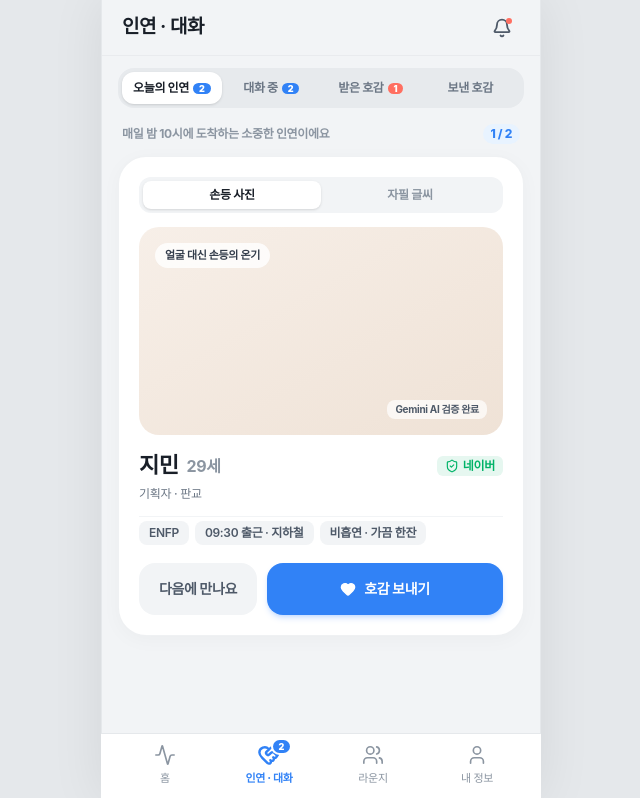
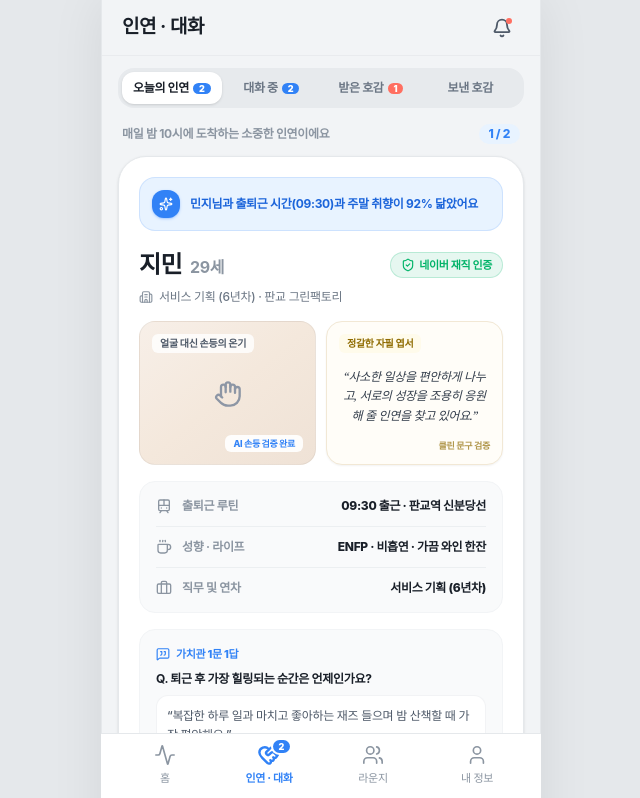
Before and after one commit to salaryee/dating, a Next.js app: page /chat in a window 1280 px wide. Shown: the top 798 px of the page, without its empty margins (319-959 px from the left). Built offline with nearby package versions, Linux system fonts and the light colour scheme.

Commit message:
feat: 토스 PO/디자이너 관점 오늘의 인연 추천 프로필 카드 전면 재구성

```diff
--- a/src/app/chat/page.tsx
+++ b/src/app/chat/page.tsx
@@ -18,35 +18,55 @@ import {
   RotateCcw,
   MessageCircleHeart,
   Check,
+  Train,
+  Coffee,
+  Briefcase,
+  Lock,
+  MessageSquareQuote,
+  Flame,
 } from "lucide-react";
 
-// 오늘의 인연 데이터 (기존 홈 카드 통합)
+// 토스 PO & 디자이너 관점: 풍부한 맥락과 라이프스타일 가치를 담은 인연 데이터
 const TODAY_RECOMMENDATIONS = [
   {
     id: "rec-1",
     name: "지민",
     age: 29,
     company: "네이버",
-    job: "기획자",
-    location: "판교",
+    department: "서비스 기획 (6년차)",
+    location: "판교 그린팩토리",
+    matchInsight: "민지님과 출퇴근 시간(09:30)과 주말 취향이 92% 닮았어요",
+    commute: "09:30 출근 · 판교역 신분당선",
     mbti: "ENFP",
-    commute: "09:30 출근 · 지하철",
-    lifestyle: "비흡연 · 가끔 한잔",
-    handGradient: "from-[#F7EFE8] to-[#EFE2D6]",
-    quote: "퇴근 후 좋아하는 음악 들으며 밤 산책하는 시간을 가장 아껴요.",
+    lifestyle: "비흡연 · 가끔 와인 한잔",
+    routine: "퇴근 후 탄천 40분 러닝 · 주말엔 독립서점 탐방",
+    qna: {
+      question: "퇴근 후 가장 힐링되는 순간은 언제인가요?",
+      answer: "복잡한 하루 일과 마치고 좋아하는 재즈 들으며 밤 산책할 때 가장 편안해요.",
+    },
+    verificationBadge: "네이버 사내메일 재직 인증 완료",
+    handGradient: "from-[#F7EFE8] via-[#F4E8DC] to-[#EFE2D6]",
+    quote: "사소한 일상을 편안하게 나누고, 서로의 성장을 조용히 응원해 줄 인연을 찾고 있어요.",
   },
   {
     id: "rec-2",
     name: "준호",
     age: 31,
     company: "토스",
-    job: "데이터 엔지니어",
-    location: "강남",
+    department: "데이터 엔지니어 (7년차)",
+    location: "강남 테헤란로",
+    matchInsight: "판교 · 강남 오피스 생활권 · 퇴근 후 커피 한잔하기 좋은 거리예요",
+    commute: "10:00 출근 · 자차 (테헤란로)",
     mbti: "INTJ",
-    commute: "10:00 출근 · 자차",
-    lifestyle: "비흡연 · 안 마심",
-    handGradient: "from-[#E8F0F8] to-[#D6E4F2]",
-    quote: "주말엔 러닝을 하거나 서점에서 서로의 가치관을 나누고 싶어요.",
+    lifestyle: "비흡연 · 술 안 마심",
+    routine: "주말 아침 한강 러닝 · 테크 팟캐스트 듣기",
+    qna: {
+      question: "어떤 관계를 꿈꾸시나요?",
+      answer: "주말에 각자 일에 몰입하다가도, 저녁엔 마주 앉아 편안하게 서로의 생각을 나눌 수 있는 관계요.",
+    },
+    verificationBadge: "토스 사내메일 재직 인증 완료",
+    handGradient: "from-[#E8F0F8] via-[#DFECF8] to-[#D6E4F2]",
+    quote: "꾸밈없는 담백한 대화 속에서 자연스러운 서로의 가치관을 알아가고 싶습니다.",
   },
 ];
 
@@ -58,7 +78,6 @@ function ChatContent() {
 
   // 오늘의 인연 상태
   const [currentIndex, setCurrentIndex] = useState(0);
-  const [cardTab, setCardTab] = useState<"hand" | "note">("hand");
   const [toastMessage, setToastMessage] = useState<string | null>(null);
 
   useEffect(() => {
@@ -77,7 +96,6 @@ function ChatContent() {
 
   const handlePass = () => {
     showToast("다음 추천으로 넘어갔어요");
-    setCardTab("hand");
     setCurrentIndex((prev) => prev + 1);
   };
 
@@ -85,13 +103,11 @@ function ChatContent() {
     if (currentProfile) {
       showToast(`${currentProfile.name}님에게 호감을 보냈어요`);
     }
-    setCardTab("hand");
     setCurrentIndex((prev) => prev + 1);
   };
 
   const handleReset = () => {
     setCurrentIndex(0);
-    setCardTab("hand");
   };
 
   // 매칭된 대화 목록
@@ -228,108 +244,149 @@ function ChatContent() {
         </div>
       </div>
 
-      {/* 탭 1: 오늘의 인연 (1순위 핵심 탭) */}
+      {/* 탭 1: 오늘의 인연 (토스 PO/디자이너 관점 전면 재구성) */}
       {activeTab === "today" && (
-        <div className="flex-1 px-4 pb-24 flex flex-col justify-start">
+        <div className="flex-1 px-4 pb-28 flex flex-col justify-start">
           <div className="py-2 flex items-center justify-between px-1">
             <span className="text-xs font-bold text-[#8B95A1]">
               매일 밤 10시에 도착하는 소중한 인연이에요
             </span>
-            <span className="text-xs bg-[#E8F3FF] text-[#3182F6] font-extrabold px-2 py-0.5 rounded-full">
+            <span className="text-xs bg-[#E8F3FF] text-[#3182F6] font-extrabold px-2.5 py-0.5 rounded-full">
               {Math.min(currentIndex + 1, TODAY_RECOMMENDATIONS.length)} / {TODAY_RECOMMENDATIONS.length}
             </span>
           </div>
 
           {currentProfile ? (
-            <div className="bg-white rounded-[28px] p-4 sm:p-5 shadow-[0_4px_20px_rgba(0,0,0,0.03)] border border-[#E5E8EB]/60 flex flex-col gap-3.5 mt-1">
-              {/* 손등 사진 ↔ 자필 글씨 토글 */}
-              <div className="flex bg-[#F2F4F6] p-1 rounded-xl">
-                <button
-                  onClick={() => setCardTab("hand")}
-                  className={`flex-1 py-1.5 rounded-lg text-xs font-bold transition-all ${
-                    cardTab === "hand"
-                      ? "bg-white text-[#191F28] shadow-sm font-black"
-                      : "text-[#8B95A1]"
-                  }`}
-                >
-                  손등 사진
-                </button>
-                <button
-                  onClick={() => setCardTab("note")}
-                  className={`flex-1 py-1.5 rounded-lg text-xs font-bold transition-all ${
-                    cardTab === "note"
-                      ? "bg-white text-[#191F28] shadow-sm font-black"
-                      : "text-[#8B95A1]"
-                  }`}
-                >
-                  자필 글씨
-                </button>
+            <div className="bg-white rounded-[28px] p-5 shadow-sm border border-[#E5E8EB] flex flex-col gap-4 mt-1">
+
+              {/* 1. 토스 매칭 인사이트 칩 (Why this match?) */}
+              <div className="bg-[#E8F3FF] rounded-2xl p-3 flex items-center gap-2.5 border border-[#3182F6]/15">
+                <div className="w-7 h-7 rounded-xl bg-[#3182F6] flex items-center justify-center shrink-0 shadow-sm shadow-blue-500/30">
+                  <Sparkles className="w-3.5 h-3.5 text-white" />
+                </div>
+                <p className="text-xs font-bold text-[#1B64DA] leading-snug">
+                  {currentProfile.matchInsight}
+                </p>
               </div>
 
-              {/* 비주얼 영역 */}
-              {cardTab === "hand" ? (
-                <div
-                  className={`h-48 sm:h-52 rounded-[20px] bg-gradient-to-br ${currentProfile.handGradient} flex flex-col justify-between p-4 relative overflow-hidden`}
-                >
-                  <span className="self-start bg-white/80 backdrop-blur-md px-2.5 py-1 rounded-full text-[11px] font-bold text-[#333D4B]">
-                    얼굴 대신 손등의 온기
-                  </span>
-                  <span className="self-end text-[10px] font-bold text-[#4E5968] bg-white/70 backdrop-blur-md px-2 py-0.5 rounded-lg">
-                    Gemini AI 검증 완료
-                  </span>
-                </div>
-              ) : (
-                <div className="h-48 sm:h-52 rounded-[20px] bg-[#FFFBF2] p-5 flex flex-col justify-between border border-[#F5E8D0]">
-                  <span className="self-start bg-white px-2.5 py-1 rounded-full text-[11px] font-bold text-[#8F6B00]">
-                    직접 쓴 정갈한 손글씨
-                  </span>
-                  <p className="text-sm text-[#333D4B] leading-relaxed font-serif italic my-auto text-center px-2">
-                    &ldquo;{currentProfile.quote}&rdquo;
-                  </p>
-                  <span className="self-end text-[10px] font-bold text-[#8F6B00]/70">
-                    클린 문구 검증 완료
-                  </span>
-                </div>
-              )}
-
-              {/* 인적사항 */}
-              <div>
-                <div className="flex items-center gap-2">
-                  <h2 className="text-[22px] font-black text-[#191F28] tracking-tight">
+              {/* 2. 아이덴티티 & 안심 인증 영역 */}
+              <div className="flex flex-col gap-1">
+                <div className="flex items-center justify-between">
+                  <div className="flex items-baseline gap-2">
+                    <h2 className="text-[24px] font-black text-[#191F28] tracking-tight">
                       {currentProfile.name}
                     </h2>
                     <span className="text-base font-bold text-[#8B95A1]">
                       {currentProfile.age}세
                     </span>
-                  <span className="ml-auto text-xs text-[#00B368] font-bold bg-[#E6F7F0] px-2 py-0.5 rounded-md flex items-center gap-1">
+                  </div>
+
+                  <span className="text-[11px] text-[#00B368] font-extrabold bg-[#E6F7F0] px-2.5 py-1 rounded-full flex items-center gap-1 border border-[#00B368]/20">
                     <ShieldCheck className="w-3.5 h-3.5 text-[#00B368]" />
-                    {currentProfile.company}
+                    <span>{currentProfile.company} 재직 인증</span>
                   </span>
                 </div>
 
-                <p className="text-xs text-[#6B7684] mt-1 font-medium">
-                  {currentProfile.job} · {currentProfile.location}
+                <p className="text-xs text-[#6B7684] font-medium flex items-center gap-1.5 mt-0.5">
+                  <Building2 className="w-3.5 h-3.5 text-[#8B95A1]" />
+                  <span>{currentProfile.department} · {currentProfile.location}</span>
                 </p>
               </div>
 
-              {/* 라이프스타일 칩 3종 */}
-              <div className="flex items-center gap-1.5 flex-wrap pt-1 border-t border-[#F2F4F6]">
-                <span className="bg-[#F2F4F6] text-[#4E5968] text-xs font-semibold px-2.5 py-1 rounded-lg">
-                  {currentProfile.mbti}
+              {/* 3. 체온 & 필체 듀얼 뷰 (Dual Visual 2분할 카드) */}
+              <div className="grid grid-cols-2 gap-2.5">
+                {/* 좌측: 손등의 온기 카드 */}
+                <div
+                  className={`h-36 rounded-2xl bg-gradient-to-br ${currentProfile.handGradient} p-3 flex flex-col justify-between border border-black/5 relative overflow-hidden`}
+                >
+                  <span className="self-start text-[10px] font-bold text-[#4E5968] bg-white/80 backdrop-blur-sm px-2 py-0.5 rounded-md">
+                    얼굴 대신 손등의 온기
                   </span>
-                <span className="bg-[#F2F4F6] text-[#4E5968] text-xs font-semibold px-2.5 py-1 rounded-lg">
-                  {currentProfile.commute}
-                </span>
-                <span className="bg-[#F2F4F6] text-[#4E5968] text-xs font-semibold px-2.5 py-1 rounded-lg">
-                  {currentProfile.lifestyle}
+
+                  <div className="flex items-center justify-center my-auto opacity-70">
+                    <Hand className="w-7 h-7 text-slate-500" />
+                  </div>
+
+                  <span className="self-end text-[9px] font-extrabold text-[#3182F6] bg-white/90 backdrop-blur-sm px-2 py-0.5 rounded-md">
+                    AI 손등 검증 완료
                   </span>
                 </div>
 
-              {/* 하단 버튼 2개 */}
-              <div className="flex items-center gap-2.5 pt-1">
+                {/* 우측: 정갈한 자필 엽서 카드 */}
+                <div className="h-36 rounded-2xl bg-[#FFFDF8] border border-[#F2E8D5] p-3 flex flex-col justify-between shadow-xs">
+                  <span className="self-start text-[10px] font-bold text-[#8F6B00] bg-amber-50 px-2 py-0.5 rounded-md">
+                    정갈한 자필 엽서
+                  </span>
+
+                  <p className="text-xs text-[#333D4B] leading-relaxed font-serif italic my-auto line-clamp-3 text-center px-1">
+                    &ldquo;{currentProfile.quote}&rdquo;
+                  </p>
+
+                  <span className="self-end text-[9px] font-bold text-[#8F6B00]/70">
+                    클린 문구 검증
+                  </span>
+                </div>
+              </div>
+
+              {/* 4. 직장인 라이프스타일 팩트 시트 (TDS Row List) */}
+              <div className="bg-[#F9FAFB] rounded-2xl p-4 border border-[#F2F4F6] flex flex-col gap-3">
+                <div className="flex items-center gap-2.5">
+                  <Train className="w-4 h-4 text-[#8B95A1] shrink-0" />
+                  <div className="flex items-center justify-between flex-1 text-xs">
+                    <span className="font-bold text-[#8B95A1]">출퇴근 루틴</span>
+                    <span className="font-extrabold text-[#191F28]">{currentProfile.commute}</span>
+                  </div>
+                </div>
+
+                <div className="h-px bg-[#E5E8EB]/60 w-full" />
+
+                <div className="flex items-center gap-2.5">
+                  <Coffee className="w-4 h-4 text-[#8B95A1] shrink-0" />
+                  <div className="flex items-center justify-between flex-1 text-xs">
+                    <span className="font-bold text-[#8B95A1]">성향 · 라이프</span>
+                    <span className="font-extrabold text-[#191F28]">
+                      {currentProfile.mbti} · {currentProfile.lifestyle}
+                    </span>
+                  </div>
+                </div>
+
+                <div className="h-px bg-[#E5E8EB]/60 w-full" />
+
+                <div className="flex items-center gap-2.5">
+                  <Briefcase className="w-4 h-4 text-[#8B95A1] shrink-0" />
+                  <div className="flex items-center justify-between flex-1 text-xs">
+                    <span className="font-bold text-[#8B95A1]">직무 및 연차</span>
+                    <span className="font-extrabold text-[#191F28]">{currentProfile.department}</span>
+                  </div>
+                </div>
+              </div>
+
+              {/* 5. 토스식 가치관 1문 1답 */}
+              <div className="bg-[#F9FAFB] rounded-2xl p-4 border border-[#F2F4F6] flex flex-col gap-1.5">
+                <div className="flex items-center gap-1.5">
+                  <MessageSquareQuote className="w-3.5 h-3.5 text-[#3182F6]" />
+                  <span className="text-[11px] font-extrabold text-[#3182F6]">가치관 1문 1답</span>
+                </div>
+                <h4 className="text-xs font-bold text-[#191F28] mt-0.5">
+                  Q. {currentProfile.qna.question}
+                </h4>
+                <p className="text-xs text-[#4E5968] font-medium leading-relaxed mt-0.5 bg-white p-2.5 rounded-xl border border-[#E5E8EB]/50">
+                  &ldquo;{currentProfile.qna.answer}&rdquo;
+                </p>
+              </div>
+
+              {/* 6. 안심 보호 문구 */}
+              <div className="flex items-center justify-center gap-1.5 text-[11px] text-[#8B95A1] font-medium pt-0.5">
+                <Lock className="w-3 h-3 text-[#00B368]" />
+                <span>회사 동료 및 지인에게는 절대 프로필이 노출되지 않아요</span>
+              </div>
+
+              {/* 7. 하단 듀얼 액션 버튼 (54px TDS Buttons) */}
+              <div className="flex flex-col gap-2 pt-1">
+                <div className="flex items-center gap-2.5">
                   <button
                     onClick={handlePass}
-                  className="w-1/3 h-13 rounded-2xl bg-[#F2F4F6] text-[#4E5968] font-extrabold text-sm hover:bg-[#E5E8EB] active:scale-[0.98] transition-all"
+                    className="w-1/3 h-13 rounded-2xl bg-[#F2F4F6] text-[#6B7684] font-extrabold text-sm hover:bg-[#E5E8EB] active:scale-[0.98] transition-all"
                   >
                     다음에 만나요
                   </button>
@@ -341,6 +398,11 @@ function ChatContent() {
                     <span>호감 보내기</span>
                   </button>
                 </div>
+                <p className="text-center text-[10px] text-[#8B95A1] font-medium">
+                  상대방에게 거절 알림이 가지 않으며, 서로 호감을 보내야 대화가 열려요
+                </p>
+              </div>
+
             </div>
           ) : (
             <div className="bg-white rounded-[28px] p-8 text-center flex flex-col items-center justify-center gap-4 my-auto border border-[#E5E8EB]/60 mt-4">
```
Lines whose indentation alone changed are shown as unchanged.
